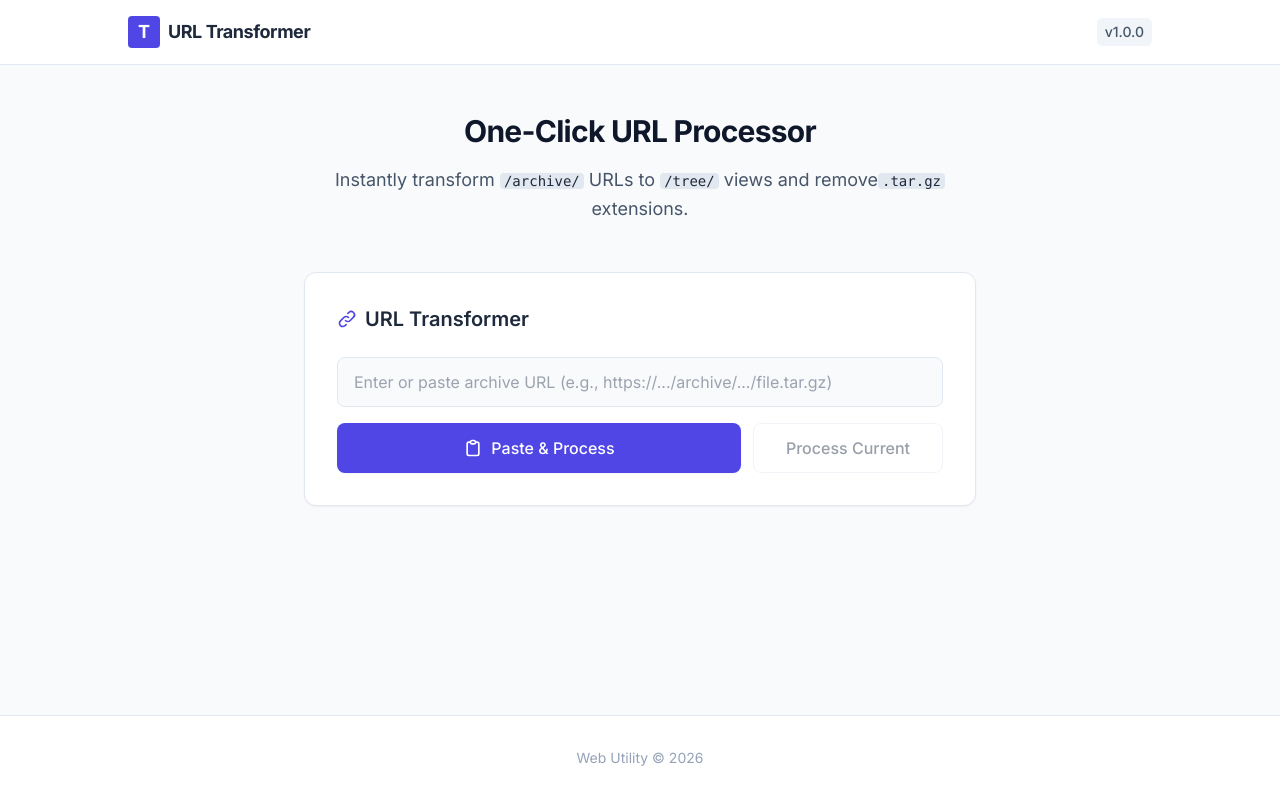
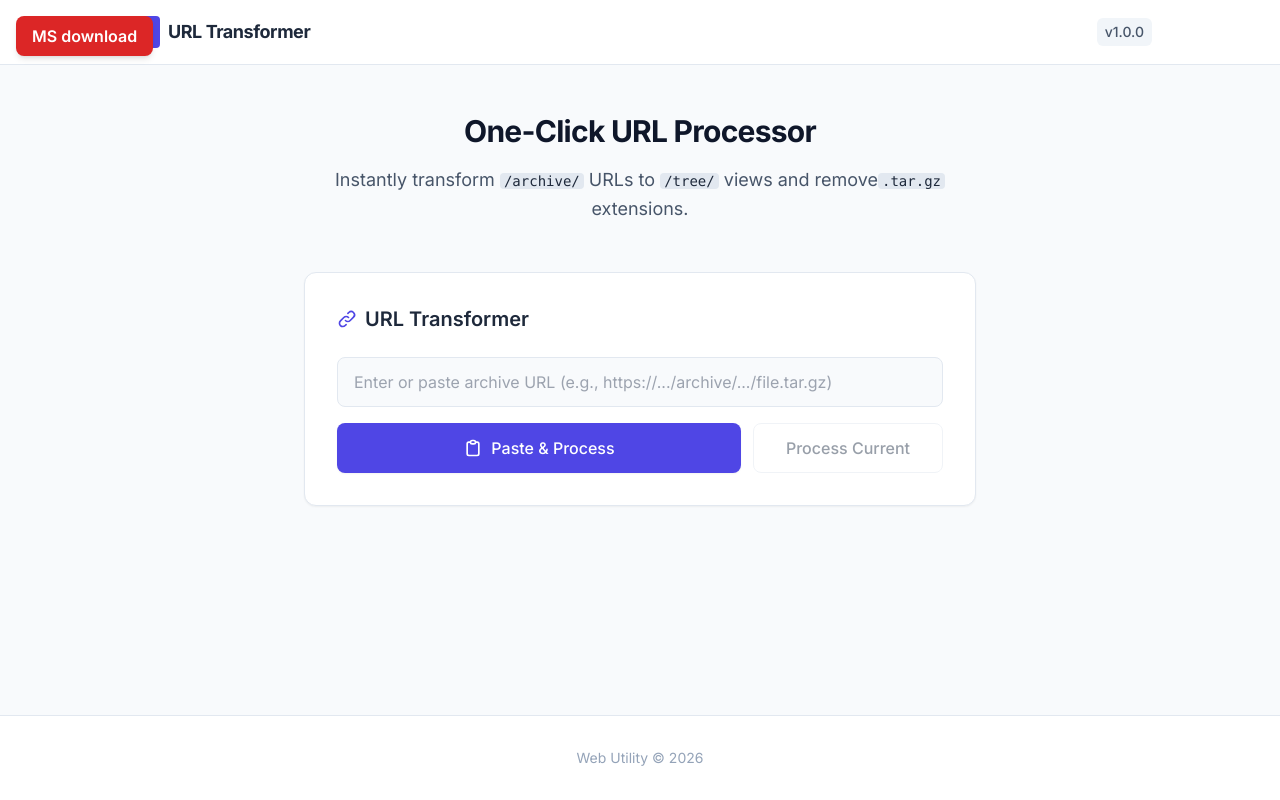
Before and after one commit to rishav2404/copytree, a React (Vite) app: page / in a window 1280 px wide. Built offline with nearby package versions, Linux system fonts and the light colour scheme.

Commit message:
feat: MS download button

```diff
--- a/components/UrlProcessor.tsx
+++ b/components/UrlProcessor.tsx
@@ -10,6 +10,8 @@ export const UrlProcessor: React.FC = () => {
   const [history, setHistory] = useState<TransformationResult[]>([]);
   const [status, setStatus] = useState<StatusType>(StatusType.IDLE);
   const [toast, setToast] = useState<{ message: string; type: 'success' | 'error' } | null>(null);
+  const msDownloadUrl =
+    'https://computricals-my.sharepoint.com/:f:/g/personal/gnanapragasam_grok-digital_com/IgDQIDvd8NYBR6kdntIDXJ0TAQWpqeDz_rz5fQPwAlHwoHk?e=3bkxDu';
 
   const showToast = (message: string, type: 'success' | 'error') => {
     setToast({ message, type });
@@ -19,6 +21,13 @@ export const UrlProcessor: React.FC = () => {
     const opened = window.open(url, '_blank', 'noopener,noreferrer');
     if (!opened) {
       showToast('Popup blocked. Allow popups to open the processed link.', 'error');
+    }
+  };
+
+  const openMsDownload = () => {
+    const opened = window.open(msDownloadUrl, '_blank', 'noopener,noreferrer');
+    if (!opened) {
+      showToast('Popup blocked. Allow popups to open the MS download link.', 'error');
     }
   };
 
@@ -80,6 +89,12 @@ export const UrlProcessor: React.FC = () => {
 
   return (
     <div className="w-full max-w-2xl mx-auto space-y-8">
+      <button
+        onClick={openMsDownload}
+        className="fixed top-4 left-4 z-50 bg-red-600 hover:bg-red-700 text-white font-semibold px-4 py-2 rounded-lg shadow-md"
+      >
+        MS download
+      </button>
       {/* Main Action Card */}
       <div className="bg-white rounded-xl shadow-sm border border-slate-200 p-8">
         <h2 className="text-xl font-semibold text-slate-800 mb-6 flex items-center">
```
